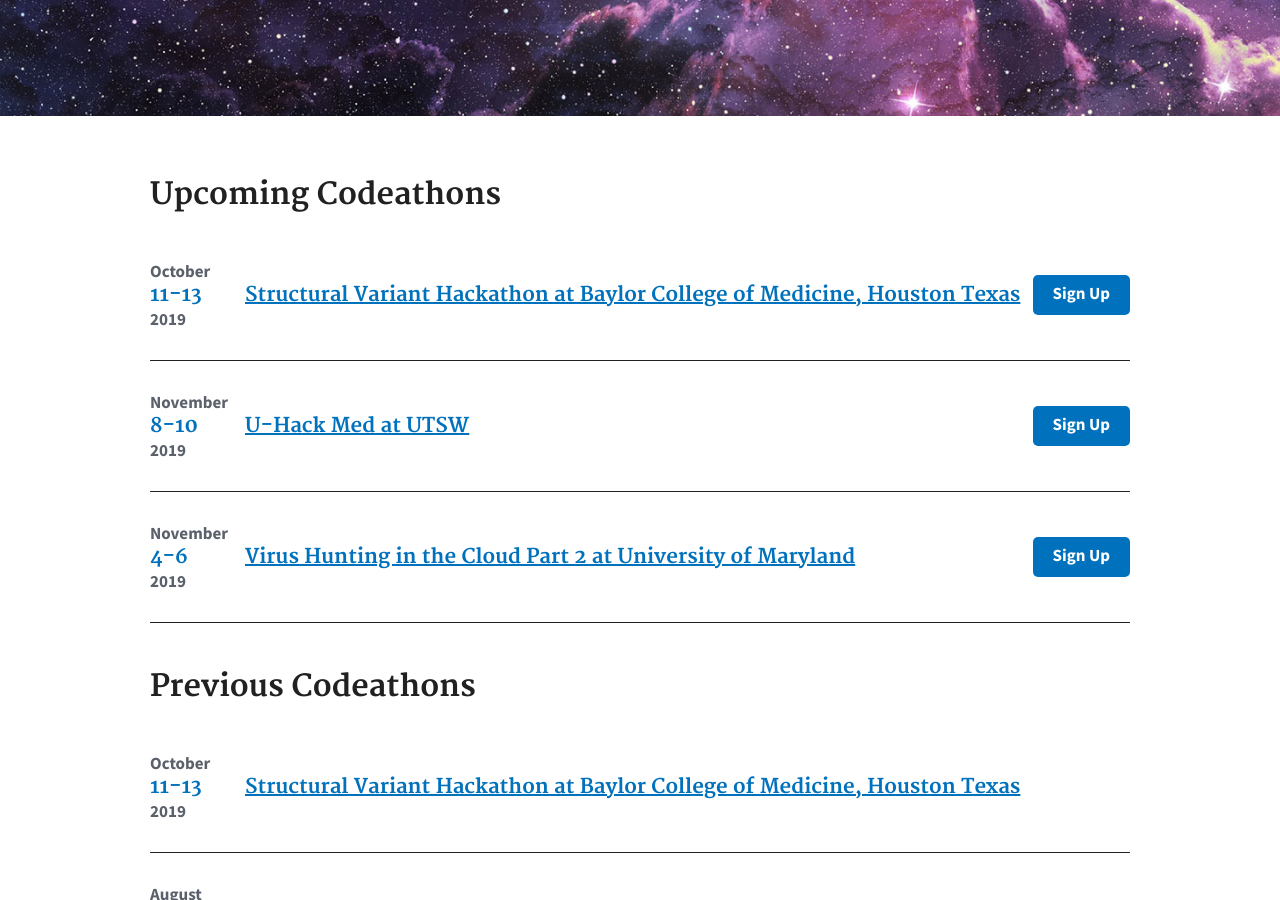
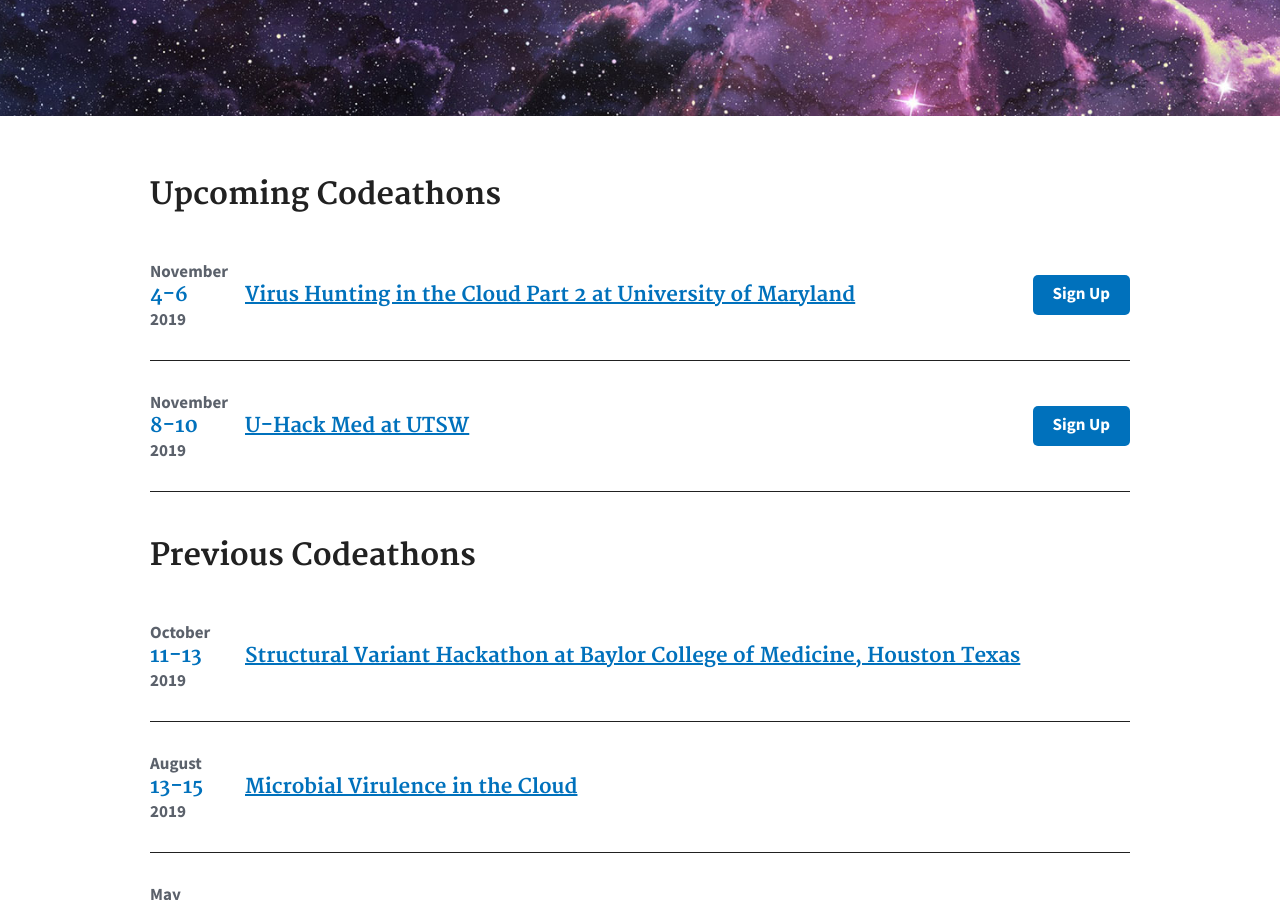
Before and after one commit to NCBI-Codeathons/ncbi-codeathons.github.io, a Jekyll site: the page built from index.md, in a window 1280 px wide and 900 px high, scrolled down 401 px. Built offline with Jekyll 4.4.1, drawn with Linux system fonts in a browser that asks for light colours.

Commit message:
Update upcoming-hackathon.yml

```diff
--- a/_data/upcoming-hackathon.yml
+++ b/_data/upcoming-hackathon.yml
@@ -1,8 +1,8 @@
-- month: "October"
-  day: "11-13"
+- month: "November"
+  day: "4-6"
   year: "2019"
-  title: "Structural Variant Hackathon at Baylor College of Medicine, Houston Texas"
-  link: "https://www.hgsc.bcm.edu/events/hackathon"
+  title: "Virus Hunting in the Cloud Part 2 at University of Maryland"
+  link: "https://edwards.sdsu.edu/research/category/research/"
 
 - month: "November"
   day: "8-10"
@@ -10,11 +10,6 @@
   title: "U-Hack Med at UTSW"
   link: "https://www.u-hackmed.org/"
 
-- month: "November"
-  day: "4-6"
-  year: "2019"
-  title: "Virus Hunting in the Cloud Part 2 at University of Maryland"
-  link: "https://edwards.sdsu.edu/research/category/research/"
 
 # Example of upcoming event with the hidden property that will trigger the show more button
 # - month: "November"
```
